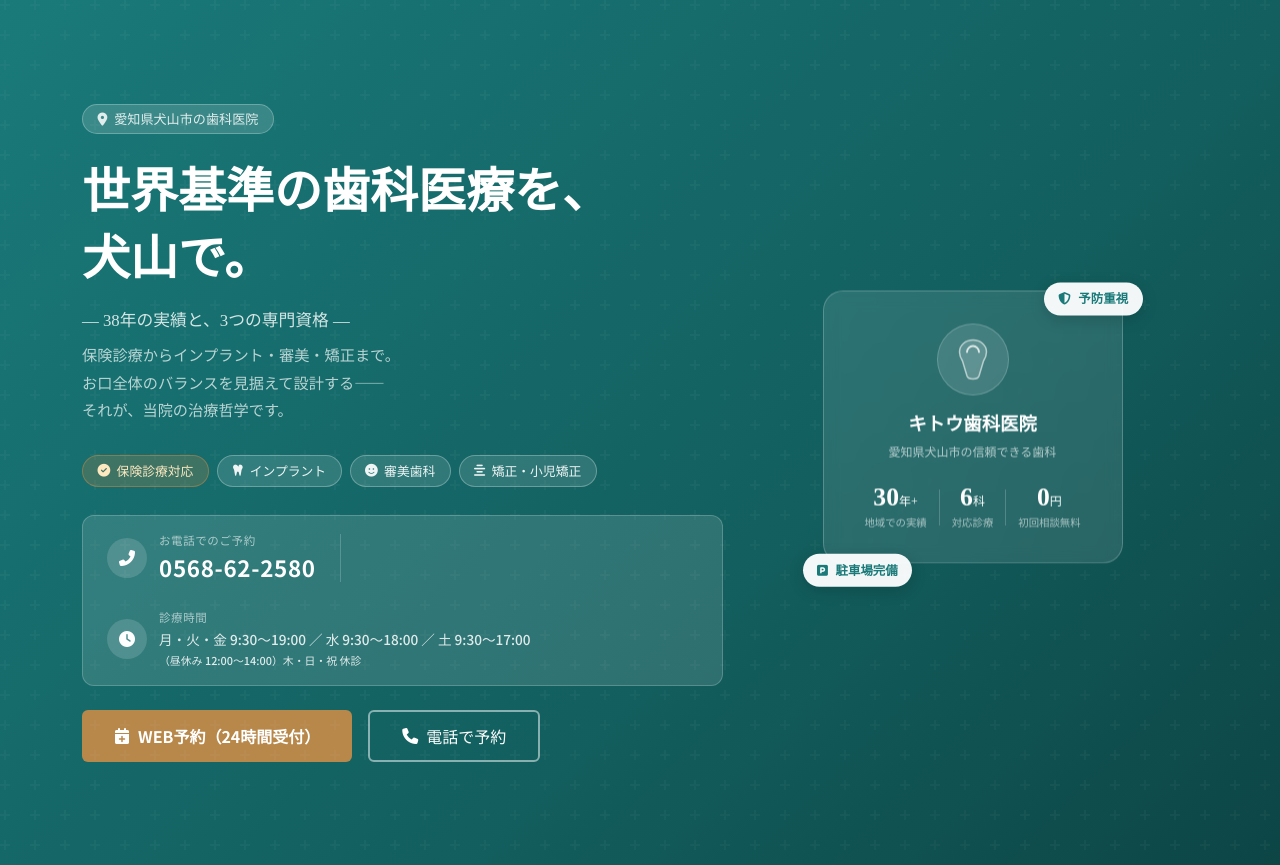
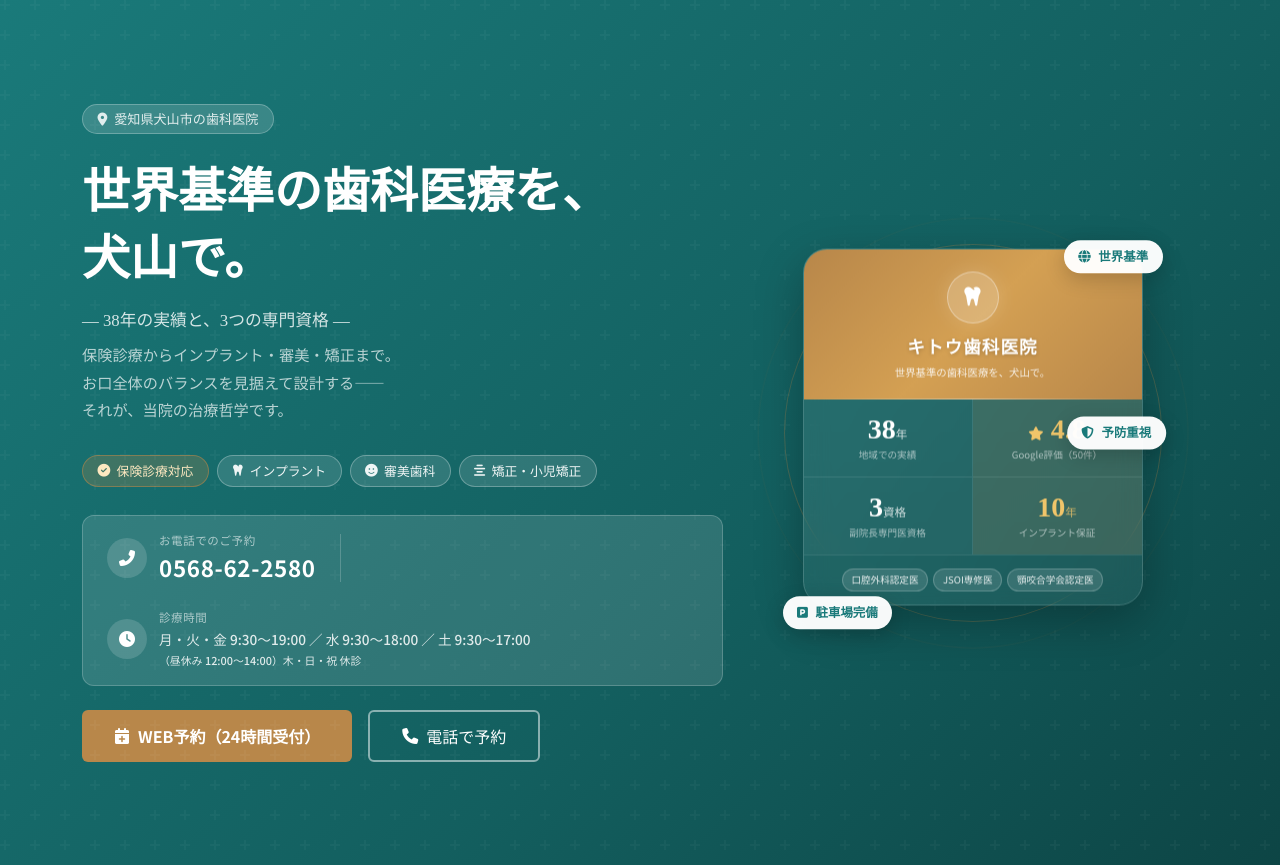
Before and after one commit to kitwo0623-maker/dental-clinic, a Flask app: page / in a window 1280 px wide. Shown: the part 67-932 px from the top of the page. Run offline with Flask 3, Linux system fonts and the light colour scheme.

Commit message:
ヒーロービジュアルカードをリデザイン（華やかなゴールドデザイン） (#29)
Co-authored-by: Claude <noreply@anthropic.com>

```diff
--- a/static/css/style.css
+++ b/static/css/style.css
@@ -230,130 +230,144 @@ body {
 }
 
 /* ============================================
-   Hero Visual Box（新ヒーロービジュアル）
+   Hero Visual Box（リデザイン版）
    ============================================ */
 .hero-visual-box {
   position: relative;
-  width: 300px;
+  width: 340px;
   margin: 0 auto;
 }
 
+/* 装飾リング */
+.hero-deco-ring {
+  position: absolute;
+  width: 370px; height: 370px;
+  border-radius: 50%;
+  border: 1.5px solid rgba(184,135,74,0.35);
+  top: 50%; left: 50%;
+  transform: translate(-50%, -50%);
+  animation: ring-pulse 5s ease-in-out infinite;
+  pointer-events: none;
+}
+.hero-deco-ring-2 {
+  width: 430px; height: 430px;
+  border-color: rgba(184,135,74,0.15);
+  animation-delay: 1.2s;
+}
+@keyframes ring-pulse {
+  0%,100% { opacity: 0.5; transform: translate(-50%,-50%) scale(1); }
+  50%      { opacity: 1;   transform: translate(-50%,-50%) scale(1.03); }
+}
+
+/* メインカード */
 .hero-card-main {
-  background: rgba(255,255,255,0.1);
-  border: 1px solid rgba(255,255,255,0.22);
-  border-radius: 20px;
-  padding: 2rem 1.75rem;
-  backdrop-filter: blur(8px);
-  text-align: center;
+  border-radius: 24px;
+  overflow: hidden;
+  backdrop-filter: blur(12px);
+  box-shadow: 0 16px 48px rgba(0,0,0,0.28), inset 0 1px 0 rgba(255,255,255,0.25);
   animation: hero-float 4s ease-in-out infinite;
-}
-
+  border: 1px solid rgba(255,255,255,0.2);
+}
 @keyframes hero-float {
   0%, 100% { transform: translateY(0); }
   50%       { transform: translateY(-8px); }
 }
 
-.hero-card-icon {
-  width: 72px;
-  height: 72px;
+/* ゴールドヘッダー */
+.hcm-header {
+  background: linear-gradient(135deg, #b8874a 0%, #d4a053 50%, #b8874a 100%);
+  padding: 1.4rem 1.5rem 1.2rem;
+  text-align: center;
+  position: relative;
+}
+.hcm-header::after {
+  content: '';
+  position: absolute;
+  bottom: 0; left: 0; right: 0; height: 1px;
+  background: linear-gradient(90deg, transparent, rgba(255,255,255,0.4), transparent);
+}
+.hcm-tooth-icon {
+  width: 52px; height: 52px;
+  background: rgba(255,255,255,0.2);
+  border-radius: 50%;
+  display: flex; align-items: center; justify-content: center;
+  margin: 0 auto 0.7rem;
+  font-size: 1.35rem; color: #fff;
+  border: 1.5px solid rgba(255,255,255,0.35);
+  box-shadow: 0 0 20px rgba(255,255,255,0.15);
+}
+.hcm-clinic-name {
+  font-family: 'Noto Serif JP', serif;
+  font-size: 1.1rem; font-weight: 700;
+  color: #fff; letter-spacing: 0.06em;
+  margin-bottom: 0.2rem;
+  text-shadow: 0 1px 4px rgba(0,0,0,0.2);
+}
+.hcm-tagline { font-size: 0.65rem; color: rgba(255,255,255,0.85); }
+
+/* 2×2 スタットグリッド */
+.hcm-stats-grid {
+  display: grid;
+  grid-template-columns: 1fr 1fr;
+  background: rgba(255,255,255,0.08);
+}
+.hcm-stat {
+  padding: 1rem 0.5rem;
+  text-align: center;
+  border-right: 1px solid rgba(255,255,255,0.1);
+  border-bottom: 1px solid rgba(255,255,255,0.1);
+}
+.hcm-stat:nth-child(2),.hcm-stat:nth-child(4) { border-right: none; }
+.hcm-stat:nth-child(3),.hcm-stat:nth-child(4) { border-bottom: none; }
+.hcm-stat-gold { background: rgba(184,135,74,0.15); }
+
+.hcm-stat-num {
+  font-family: 'Noto Serif JP', serif;
+  font-size: 1.75rem; font-weight: 700;
+  color: #fff; line-height: 1;
+  margin-bottom: 0.3rem;
+}
+.hcm-stat-num span { font-size: 0.72rem; font-weight: 400; opacity: 0.8; }
+.hcm-stat-num i   { font-size: 0.85rem; }
+.hcm-num-gold     { color: #f0c56a; }
+.hcm-stat-label   { font-size: 0.6rem; color: rgba(255,255,255,0.6); line-height: 1.3; }
+
+/* 資格バッジ */
+.hcm-certs {
+  display: flex; flex-wrap: wrap; gap: 0.3rem;
+  justify-content: center;
+  padding: 0.8rem 0.75rem;
+  background: rgba(255,255,255,0.05);
+  border-top: 1px solid rgba(255,255,255,0.1);
+}
+.hcm-cert {
   background: rgba(255,255,255,0.12);
-  border-radius: 50%;
-  display: flex;
-  align-items: center;
-  justify-content: center;
-  margin: 0 auto 1rem;
+  color: rgba(255,255,255,0.88);
+  font-size: 0.6rem;
+  padding: 0.2rem 0.55rem;
+  border-radius: 20px;
   border: 1px solid rgba(255,255,255,0.2);
-}
-
-.hero-card-clinic {
-  font-family: 'Noto Serif JP', serif;
-  font-size: 1.15rem;
-  font-weight: 700;
-  color: #fff;
-  margin-bottom: 0.25rem;
-}
-
-.hero-card-tagline {
-  font-size: 0.75rem;
-  color: rgba(255,255,255,0.65);
-  margin-bottom: 1.5rem;
-}
-
-.hero-card-stats {
-  display: flex;
-  align-items: center;
-  justify-content: center;
-  gap: 0.75rem;
-}
-
-.hero-stat {
-  text-align: center;
-}
-
-.hero-stat-num {
-  font-family: 'Noto Serif JP', serif;
-  font-size: 1.6rem;
-  font-weight: 700;
-  color: #fff;
-  line-height: 1;
-}
-
-.hero-stat-num span {
-  font-size: 0.75rem;
-  font-weight: 400;
-}
-
-.hero-stat-label {
-  font-size: 0.65rem;
-  color: rgba(255,255,255,0.6);
-  margin-top: 0.25rem;
   white-space: nowrap;
 }
 
-.hero-stat-divider {
-  width: 1px;
-  height: 36px;
-  background: rgba(255,255,255,0.2);
-  flex-shrink: 0;
-}
-
+/* フローティングバッジ */
 .hero-badge-float {
   position: absolute;
-  background: rgba(255,255,255,0.95);
-  color: var(--primary);
-  font-size: 0.78rem;
-  font-weight: 700;
+  background: rgba(255,255,255,0.97);
+  color: var(--primary);
+  font-size: 0.78rem; font-weight: 700;
   padding: 0.45rem 0.9rem;
   border-radius: 20px;
-  box-shadow: 0 4px 16px rgba(0,0,0,0.15);
+  box-shadow: 0 6px 20px rgba(0,0,0,0.18);
   white-space: nowrap;
 }
-
-.hero-badge-float i {
-  margin-right: 0.3rem;
-}
-
-.hero-badge-top {
-  top: -14px;
-  right: -20px;
-  animation: badge-float-top 3.5s ease-in-out infinite;
-}
-
-.hero-badge-bottom {
-  bottom: -14px;
-  left: -20px;
-  animation: badge-float-bot 3.8s ease-in-out infinite;
-}
-
-@keyframes badge-float-top {
-  0%, 100% { transform: translateY(0); }
-  50%       { transform: translateY(-5px); }
-}
-
-@keyframes badge-float-bot {
-  0%, 100% { transform: translateY(0); }
-  50%       { transform: translateY(5px); }
-}
+.hero-badge-float i { margin-right: 0.3rem; }
+.hero-badge-top    { top: -14px; right: -20px; animation: bft 3.5s ease-in-out infinite; }
+.hero-badge-bottom { bottom: -14px; left: -20px; animation: bfb 3.8s ease-in-out infinite; }
+.hero-badge-side   { top: 50%; right: -28px; transform: translateY(-50%); animation: bfs 4.2s ease-in-out infinite; }
+@keyframes bft { 0%,100%{transform:translateY(0)}        50%{transform:translateY(-6px)} }
+@keyframes bfb { 0%,100%{transform:translateY(0)}        50%{transform:translateY(6px)} }
+@keyframes bfs { 0%,100%{transform:translateY(-50%) translateX(0)} 50%{transform:translateY(-50%) translateX(-5px)} }
 
 /* ============================================
    Section Label (common)
--- a/templates/index.html
+++ b/templates/index.html
@@ -60,39 +60,52 @@
       </div>
       <div class="col-lg-5 mt-5 mt-lg-0 d-flex align-items-center justify-content-center">
         <div class="hero-visual-box">
+          <!-- 装飾リング -->
+          <div class="hero-deco-ring"></div>
+          <div class="hero-deco-ring hero-deco-ring-2"></div>
           <!-- メインカード -->
           <div class="hero-card-main">
-            <div class="hero-card-icon">
-              <svg viewBox="0 0 64 64" width="48" height="48" fill="none" xmlns="http://www.w3.org/2000/svg">
-                <path d="M32 6C22 6 14 13 14 22c0 5 2 9 4 12l6 20c1 3 3 4 8 4s7-1 8-4l6-20c2-3 4-7 4-12 0-9-8-16-18-16z" fill="rgba(255,255,255,0.15)" stroke="rgba(255,255,255,0.6)" stroke-width="2"/>
-                <path d="M24 22c0-4 3.6-8 8-8s8 4 8 8" stroke="rgba(255,255,255,0.8)" stroke-width="2.5" stroke-linecap="round"/>
-              </svg>
+            <!-- ゴールドヘッダー -->
+            <div class="hcm-header">
+              <div class="hcm-tooth-icon"><i class="fas fa-tooth"></i></div>
+              <div class="hcm-clinic-name">キトウ歯科医院</div>
+              <div class="hcm-tagline">世界基準の歯科医療を、犬山で。</div>
             </div>
-            <div class="hero-card-clinic">キトウ歯科医院</div>
-            <div class="hero-card-tagline">愛知県犬山市の信頼できる歯科</div>
-            <div class="hero-card-stats">
-              <div class="hero-stat">
-                <div class="hero-stat-num">30<span>年+</span></div>
-                <div class="hero-stat-label">地域での実績</div>
+            <!-- 2×2 スタットグリッド -->
+            <div class="hcm-stats-grid">
+              <div class="hcm-stat">
+                <div class="hcm-stat-num">38<span>年</span></div>
+                <div class="hcm-stat-label">地域での実績</div>
               </div>
-              <div class="hero-stat-divider"></div>
-              <div class="hero-stat">
-                <div class="hero-stat-num">6<span>科</span></div>
-                <div class="hero-stat-label">対応診療</div>
+              <div class="hcm-stat hcm-stat-gold">
+                <div class="hcm-stat-num hcm-num-gold"><i class="fas fa-star"></i> 4.8</div>
+                <div class="hcm-stat-label">Google評価（50件）</div>
               </div>
-              <div class="hero-stat-divider"></div>
-              <div class="hero-stat">
-                <div class="hero-stat-num">0<span>円</span></div>
-                <div class="hero-stat-label">初回相談無料</div>
+              <div class="hcm-stat">
+                <div class="hcm-stat-num">3<span>資格</span></div>
+                <div class="hcm-stat-label">副院長専門医資格</div>
               </div>
+              <div class="hcm-stat hcm-stat-gold">
+                <div class="hcm-stat-num hcm-num-gold">10<span>年</span></div>
+                <div class="hcm-stat-label">インプラント保証</div>
+              </div>
+            </div>
+            <!-- 資格バッジ列 -->
+            <div class="hcm-certs">
+              <span class="hcm-cert">口腔外科認定医</span>
+              <span class="hcm-cert">JSOI専修医</span>
+              <span class="hcm-cert">顎咬合学会認定医</span>
             </div>
           </div>
           <!-- フローティングバッジ -->
           <div class="hero-badge-float hero-badge-top">
-            <i class="fas fa-shield-alt"></i> 予防重視
+            <i class="fas fa-globe"></i> 世界基準
           </div>
           <div class="hero-badge-float hero-badge-bottom">
             <i class="fas fa-parking"></i> 駐車場完備
+          </div>
+          <div class="hero-badge-float hero-badge-side">
+            <i class="fas fa-shield-alt"></i> 予防重視
           </div>
         </div>
       </div>
```
